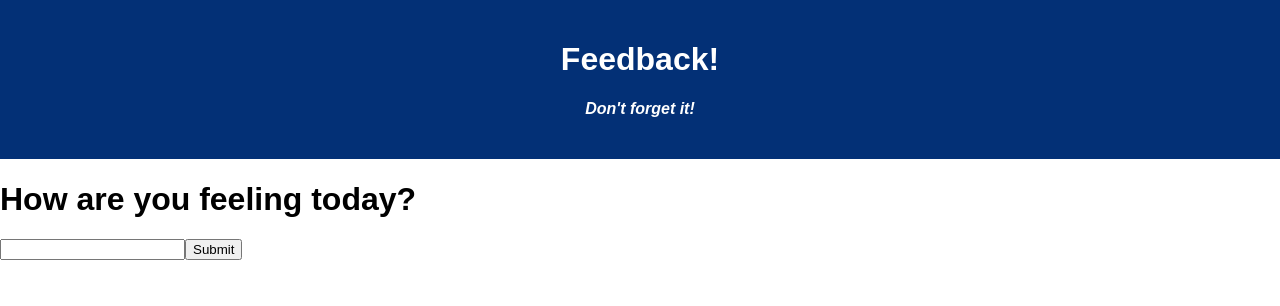
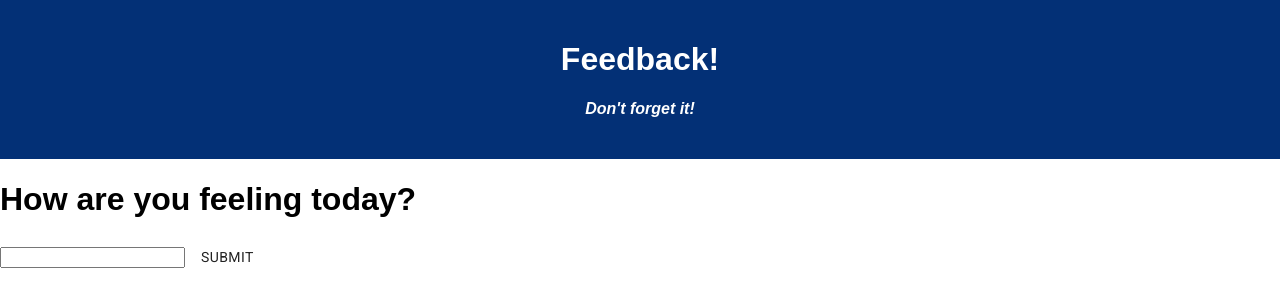
Before and after one commit to fallenrobin/weekend-redux-feedback-loop, a React (Create React App) app: page / in a window 1280 px wide. Shown: the top 306 px of the page. Built offline with nearby package versions, Linux system fonts and the light colour scheme.

Commit message:
add MUI and one button

```diff
--- a/package.json
+++ b/package.json
@@ -4,6 +4,8 @@
   "private": true,
   "proxy": "http://localhost:5000",
   "dependencies": {
+    "@fontsource/roboto": "^4.5.5",
+    "@material-ui/core": "^4.12.3",
     "axios": "^0.21.1",
     "express": "^4.17.1",
     "pg": "^8.2.1",
--- a/src/components/App/App.jsx
+++ b/src/components/App/App.jsx
@@ -3,6 +3,7 @@ import React from 'react';
 import './App.css';
 import { HashRouter as Router, Route, Link } from 'react-router-dom';
 
+import '@fontsource/roboto';
 
 import OneFeeling from '../OneFeeling/OneFeeling';
 import TwoUnderstanding from '../TwoUnderstanding/TwoUnderstanding';
--- a/src/components/OneFeeling/OneFeeling.jsx
+++ b/src/components/OneFeeling/OneFeeling.jsx
@@ -1,6 +1,8 @@
 import { useState } from 'react';
 import { useSelector, useDispatch } from 'react-redux';
 import { HashRouter as Router, Route, Link, useHistory } from 'react-router-dom';
+import Button from '@material-ui/core/Button';
+
 
 function OneFeeling(params) {
 
@@ -31,7 +33,8 @@ function OneFeeling(params) {
             </div>
             <form>
                 <input type="number" onChange={event => setNewFeeling(event.target.value)}></input>
-                <button onClick={handleSubmit}>Submit</button>
+                <Button variant="raised" color="primary"
+                onClick={handleSubmit}>Submit</Button>
             </form>
 
         </div>
```
Also changed, not shown: 1 other file (tests, documents, lock files or other folders).
